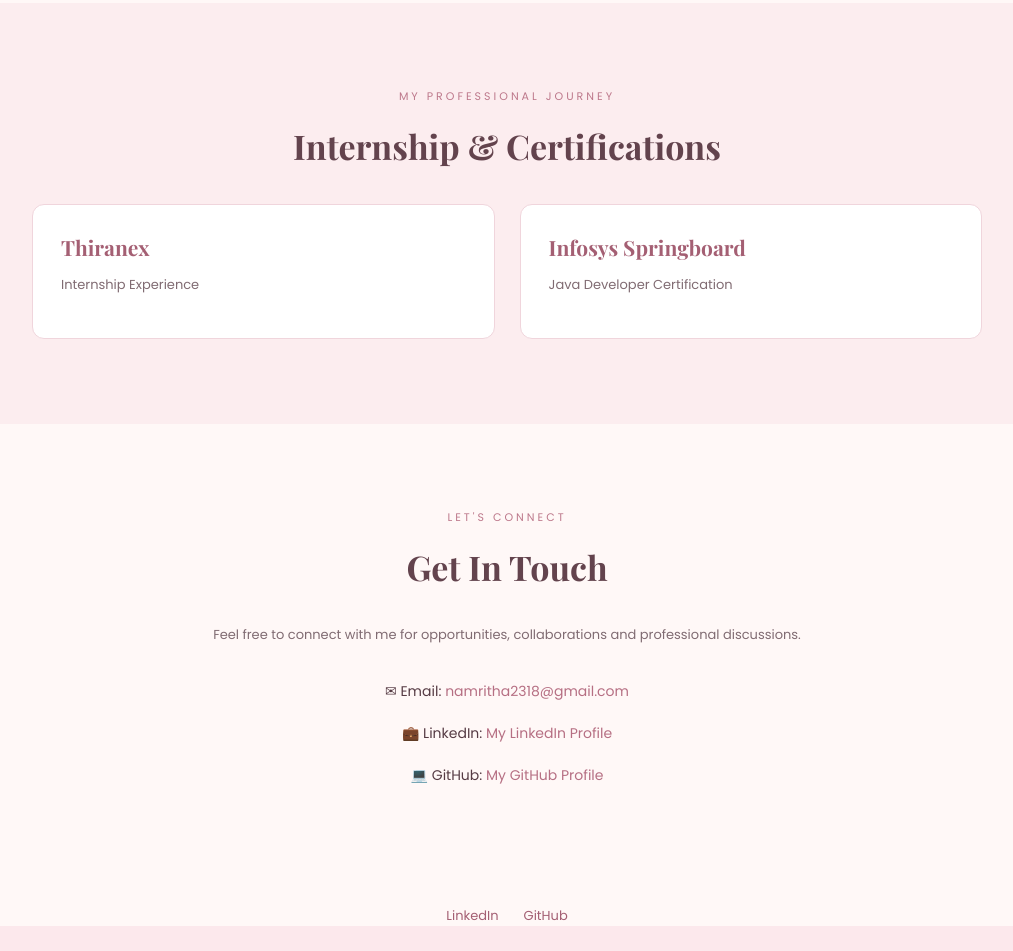
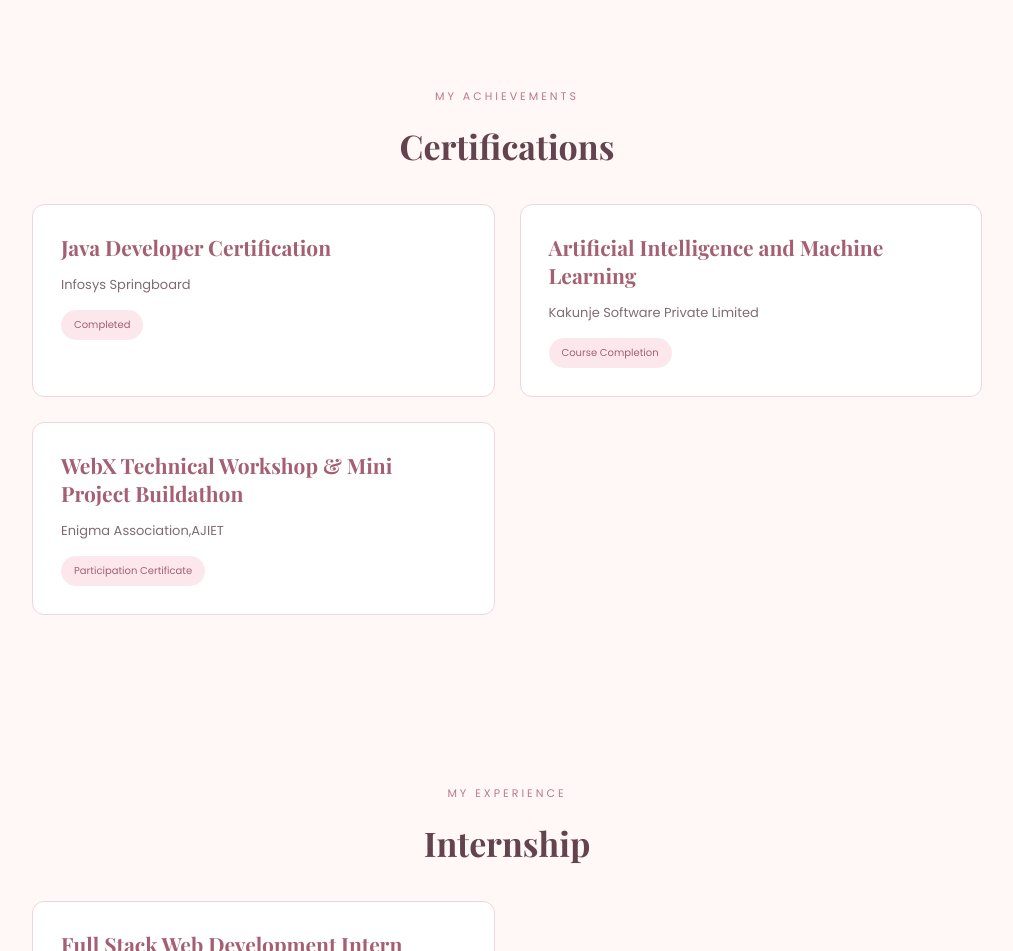
Before and after one commit to namritha18/personal-portfolio, a website: page index.html in a window 1280 px wide. Shown: the part 1849-2800 px from the top of the page, without its empty margins (133-1146 px from the left). Drawn offline with nearby package versions, Linux system fonts and the light colour scheme; no server answers.

```diff
--- a/backend/server.js
+++ b/backend/server.js
@@ -20,6 +20,7 @@ app.get("/api/projects", async (req, res) => {
     const { data, error } = await supabase
     .from("projects")
     .select("*")
+    .order("id", { ascending: true });
     if (error) {
         return res.status(500).json({ error: error.message });
     }
--- a/index.html
+++ b/index.html
@@ -17,6 +17,8 @@
         <a href="#about">About</a>
         <a href="#skills">Skills</a>
         <a href="#projects">Projects</a>
+        <a href="#certifications">Certifications</a>
+<a href="#internship">Internship</a>
         <a href="#contact">Contact</a>
     </nav>
 </header>
@@ -76,20 +78,47 @@
     </div>
 </section>
 
+<section id="certifications" class="section">
+    <p class="tag">MY ACHIEVEMENTS</p>
+    <h2>Certifications</h2>
 
-<section id="experience" class="section pink-bg">
-    <p class="tag">MY PROFESSIONAL JOURNEY</p>
-    <h2>Internship & Certifications</h2>
+    <div class="projects">
+
+        <div class="project">
+            <h3>Java Developer Certification</h3>
+            <p>Infosys Springboard</p>
+            <span>Completed</span>
+        </div>
+
+        <div class="project">
+            <h3>Artificial Intelligence and Machine Learning</h3>
+            <p>Kakunje Software Private Limited</p>
+            <span>Course Completion</span>
+        </div>
+
+        <div class="project">
+            <h3>WebX Technical Workshop & Mini Project Buildathon</h3>
+            <p>Enigma Association,AJIET </p>
+            <span>Participation Certificate</span>
+        </div>
+
+    </div>
+</section>
+<section id="internship" class="section">
+    <p class="tag">MY EXPERIENCE</p>
+    <h2>Internship</h2>
 
     <div class="projects">
         <div class="project">
-            <h3>Thiranex</h3>
-            <p>Internship Experience</p>
-        </div>
+            <h3>Full Stack Web Development Intern</h3>
+            <p>Thiranex</p>
 
-        <div class="project">
-            <h3>Infosys Springboard</h3>
-            <p>Java Developer Certification</p>
+            <p>
+                Selected for a Full Stack Web Development internship
+                at Thiranex to gain practical experience in frontend
+                and backend technologies, database management and
+                real-world web application development.
+            </p>
         </div>
     </div>
 </section>
```
